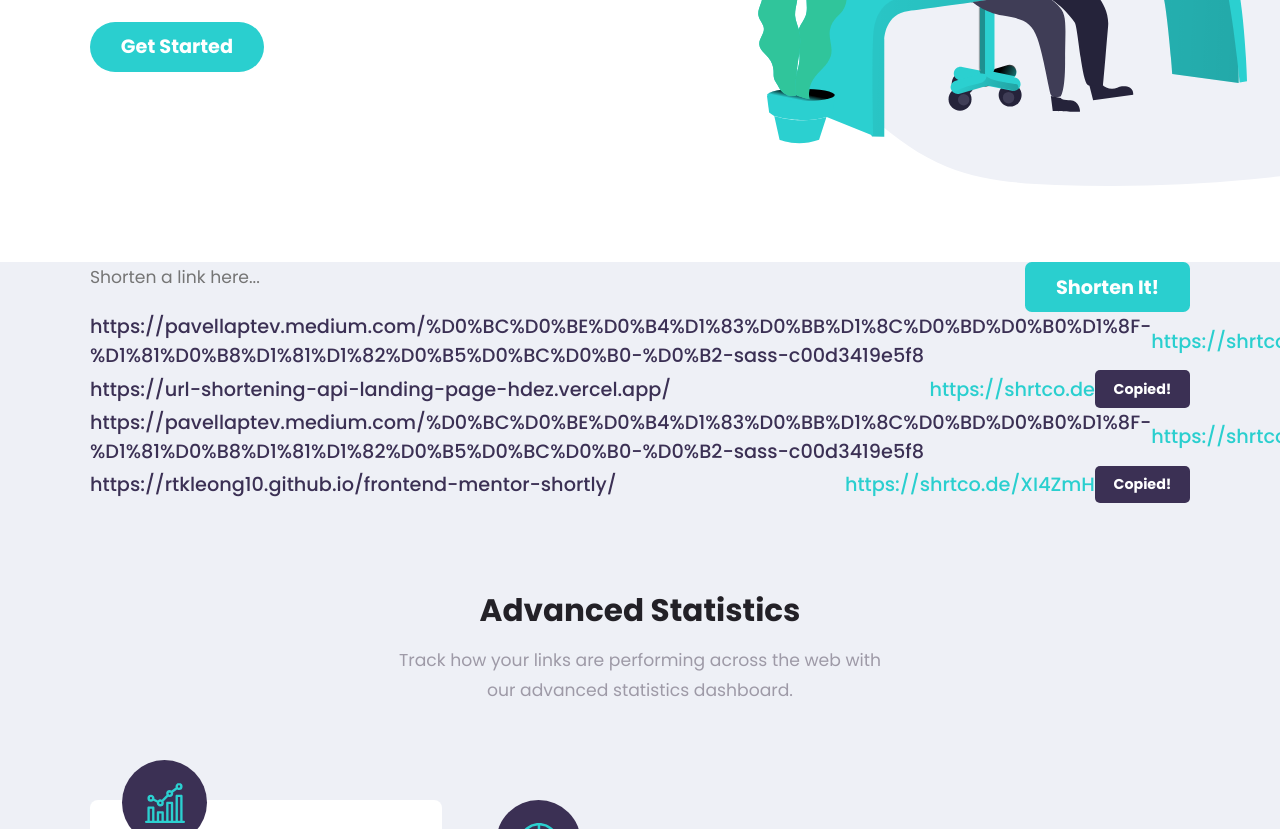
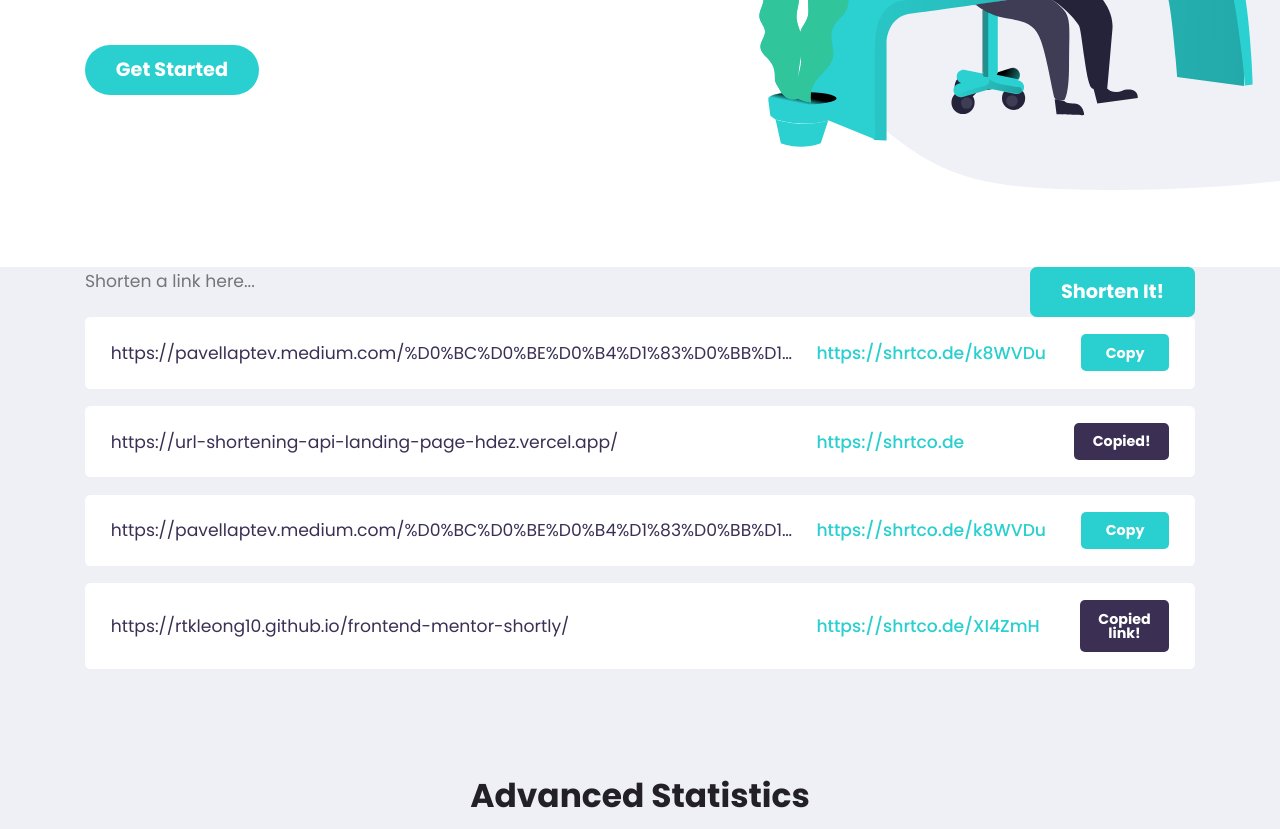
Before and after one commit to bugoaneo/url-shortening, a plain HTML site: page index.html in a window 1280 px wide. Shown: the part 452-1281 px from the top of the page. Drawn offline with Linux system fonts and the light colour scheme.

Commit message:
dev: result list section, result template, footer

```diff
--- a/index.html
+++ b/index.html
@@ -78,62 +78,46 @@
         </div>
         <div class="app__result result">
           <div class="result__item">
-            <div class="result__row">
-              <div class="result__cell result__sell--wild">
-                <a href="" class="result__original-link">https://pavellaptev.medium.com/%D0%BC%D0%BE%D0%B4%D1%83%D0%BB%D1%8C%D0%BD%D0%B0%D1%8F-%D1%81%D0%B8%D1%81%D1%82%D0%B5%D0%BC%D0%B0-%D0%B2-sass-c00d3419e5f8</a>
+            <div class="result__container">
+              <div class="result__link">
+                <span class="result__original-link">https://pavellaptev.medium.com/%D0%BC%D0%BE%D0%B4%D1%83%D0%BB%D1%8C%D0%BD%D0%B0%D1%8F-%D1%81%D0%B8%D1%81%D1%82%D0%B5%D0%BC%D0%B0-%D0%B2-sass-c00d3419e5f8</span>
               </div>
-              <div class="result__cell result__row">
-                <div class="result__cell">
-                  <a href="" class="result__shorter-link">https://shrtco.de/k8WVDu</a>
-                </div>
-                <div class="result__cell">
-                  <button class="btn  btn--primary" type="button">Copy</button>
-                </div>
+              <div class="result__action">
+                <a href="" class="result__shorter-link">https://shrtco.de/k8WVDu</a>
+                <button class="btn btn--primary copy-result" type="button">Copy</button>
               </div>
             </div>
           </div>
           <div class="result__item">
-            <div class="result__row">
-              <div class="result__cell result__sell--wild">
+            <div class="result__container">
+              <div class="result__link">
                 <a href="" class="result__original-link">https://url-shortening-api-landing-page-hdez.vercel.app/</a>
               </div>
-              <div class="result__cell result__row">
-                <div class="result__cell">
-                  <a href="" class="result__shorter-link">https://shrtco.de</a>
-                </div>
-                <div class="result__cell">
-                  <button class="btn  btn--primary active" type="button">Copied!</button>
-                </div>
+              <div class="result__action">
+                <span class="result__shorter-link">https://shrtco.de</span>
+                <button class="btn  btn--primary copy-result active" type="button">Copied!</button>
               </div>
             </div>
           </div>
           <div class="result__item">
-            <div class="result__row">
-              <div class="result__cell result__sell--wild">
-                <a href="" class="result__original-link">https://pavellaptev.medium.com/%D0%BC%D0%BE%D0%B4%D1%83%D0%BB%D1%8C%D0%BD%D0%B0%D1%8F-%D1%81%D0%B8%D1%81%D1%82%D0%B5%D0%BC%D0%B0-%D0%B2-sass-c00d3419e5f8</a>
+            <div class="result__container">
+              <div class="result__link">
+                <span class="result__original-link">https://pavellaptev.medium.com/%D0%BC%D0%BE%D0%B4%D1%83%D0%BB%D1%8C%D0%BD%D0%B0%D1%8F-%D1%81%D0%B8%D1%81%D1%82%D0%B5%D0%BC%D0%B0-%D0%B2-sass-c00d3419e5f8</span>
               </div>
-              <div class="result__cell result__row">
-                <div class="result__cell">
-                  <a href="" class="result__shorter-link">https://shrtco.de/k8WVDu</a>
-                </div>
-                <div class="result__cell">
-                  <button class="btn  btn--primary" type="button">Copy</button>
-                </div>
+              <div class="result__action">
+                <span class="result__shorter-link">https://shrtco.de/k8WVDu</span>
+                <button class="btn  btn--primary copy-result" type="button">Copy</button>
               </div>
             </div>
           </div>
           <div class="result__item">
-            <div class="result__row">
-              <div class="result__cell result__sell--wild">
-                <a href="" class="result__original-link">https://rtkleong10.github.io/frontend-mentor-shortly/</a>
+            <div class="result__container">
+              <div class="result__link">
+                <span class="result__original-link">https://rtkleong10.github.io/frontend-mentor-shortly/</span>
               </div>
-              <div class="result__cell result__row">
-                <div class="result__cell">
-                  <a href="" class="result__shorter-link">https://shrtco.de/XI4ZmH</a>
-                </div>
-                <div class="result__cell">
-                  <button class="btn  btn--primary active" type="button">Copied!</button>
-                </div>
+              <div class="result__action">
+                <span class="result__shorter-link">https://shrtco.de/XI4ZmH</span>
+                <button class="btn  btn--primary copy-result active" type="button">Copied link!</button>
               </div>
             </div>
           </div>
@@ -208,7 +192,7 @@
               </svg></a>
           </div>
         </div>
-        <div class="footer__col footer__col--wide">
+        <div class="footer__col footer__col--menu">
           <div class="footer__row">
             <div class="footer__col">
               <h3 class="footer__caption">Features</h3>
@@ -258,6 +242,22 @@
       </div>
     </div>
   </footer>
+
+  <!-- Template for result message -->
+  <template id="result-messages">
+    <div class="result__item">
+      <div class="result__container">
+        <div class="result__link">
+          <span class="result__original-link"></span>
+        </div>
+        <div class="result__action">
+          <span class="result__shorter-link"></span>
+          <button class="btn  btn--primary copy-result" type="button">Copy</button>
+        </div>
+      </div>
+    </div>
+  </template>
+
   <script src="js/scripts.js"></script>
 </body>
 
--- a/sass/base/base.scss
+++ b/sass/base/base.scss
@@ -46,7 +46,7 @@ img {
 /*title sistem*/
 .section__title {
   margin-bottom: 0.5em;
-  @include fFS(25px, 35px, 320px, 1900px, 20px);
+  @include fFS(25px, 38px, 320px, 1900px, 20px);
   font-weight: 700;
   line-height: 1.2;
   color: var(--title);
--- a/sass/base/vars.scss
+++ b/sass/base/vars.scss
@@ -1,5 +1,5 @@
 :root {
- --container: 1140px;
+ --container: 1150px;
  --fz: 18px;
  --ff: "Poppins";
  --text: hsl(257, 7%, 63%);
--- a/sass/layout/footer.scss
+++ b/sass/layout/footer.scss
@@ -12,12 +12,14 @@
 .footer__row {
  display: flex;
  flex-wrap: wrap;
+ // display: grid;
+ // grid-template-columns: 35% 65%;
 }
 
 .footer__col {
  flex: 1 1 auto;
- &--wide {
-  flex: 1.3 1 auto;
+ &--menu {
+  flex: 1.35 1 auto;
  }
  @include bp(750px) {
   flex: 1 1 100%;
--- a/sass/layout/section.scss
+++ b/sass/layout/section.scss
@@ -15,19 +15,17 @@
 }
 
 .hero__title {
+ margin-bottom: 0.2em;
  @include fFS(40px, 78px, 320px, 1900px, 18px);
  font-weight: 700;
- line-height: 1.1;
+ line-height: 1.18;
  color: var(--title);
 }
 
 .hero__caption {
- margin-bottom: 1.5em;
+ margin-bottom: 2.5em;
  font-size: 1.12em;
  // line-height: 1.1;
-}
-
-.hero__content {
 }
 
 .hero__pic {
@@ -48,31 +46,76 @@
 
 /*result*/
 
-.result__row {
- display: flex;
- justify-content: space-between;
+.result__container {
+ display: grid;
+ grid-template-columns: 2fr 1fr;
  align-items: center;
-}
-
-.result__cell {
- flex: 0 1 auto;
- &--wild {
-  flex: 2 1 auto;
+ @include bp(700px) {
+  grid-template-columns: 1fr;
  }
 }
 
-.result__original-link,
-.result__shorter-link {
- font-size: 1.12em;
- font-weight: 500;
+.result__item {
+ padding: 1em 1.5em;
+ border-radius: 0.3em;
+ margin-bottom: 1em;
+ background-color: #fff;
+ @include bp(700px) {
+  padding: 1em;
+  margin-bottom: 2em;
+ }
+}
+
+.result__link {
+ position: relative;
+ min-width: 1px;
+ @include bp(700px) {
+  padding-bottom: 1em;
+  &:after {
+   content: "";
+   position: absolute;
+   top: 100%;
+   left: -1.5em;
+   right: -1.5em;
+   height: 1px;
+   background-color: var(--light);
+  }
+ }
 }
 
 .result__original-link {
+ display: block;
+ width: 100%;
+ padding-right: 1em;
+ white-space: nowrap;
+ overflow: hidden;
+ text-overflow: ellipsis;
  color: var(--dark);
+ @include bp(700px) {
+  padding-right: 0;
+  line-height: 1;
+ }
 }
 
 .result__shorter-link {
+ padding-right: 0.5em;
+ font-weight: 500;
  color: var(--primary);
+ @include bp(700px) {
+  padding-right: 0;
+  padding-bottom: 1em;
+  line-height: 1;
+ }
+}
+
+.result__action {
+ display: grid;
+ grid-template-columns: 3fr 1fr;
+ align-items: center;
+ @include bp(700px) {
+  grid-template-columns: 1fr;
+  padding-top: 1em;
+ }
 }
 
 /*statistic*/
```
Also changed, not shown: css/main.css, 1 other file.
